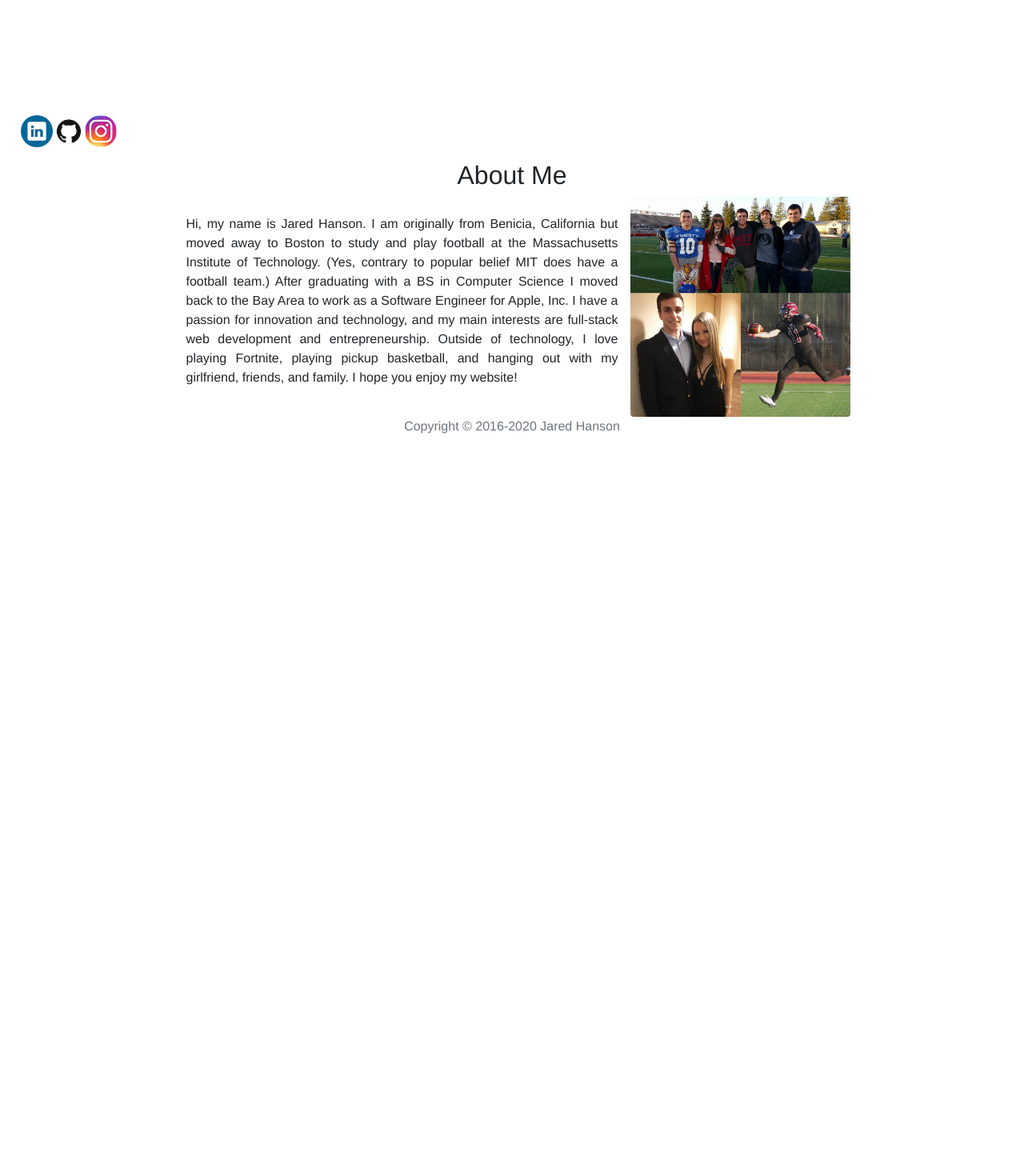
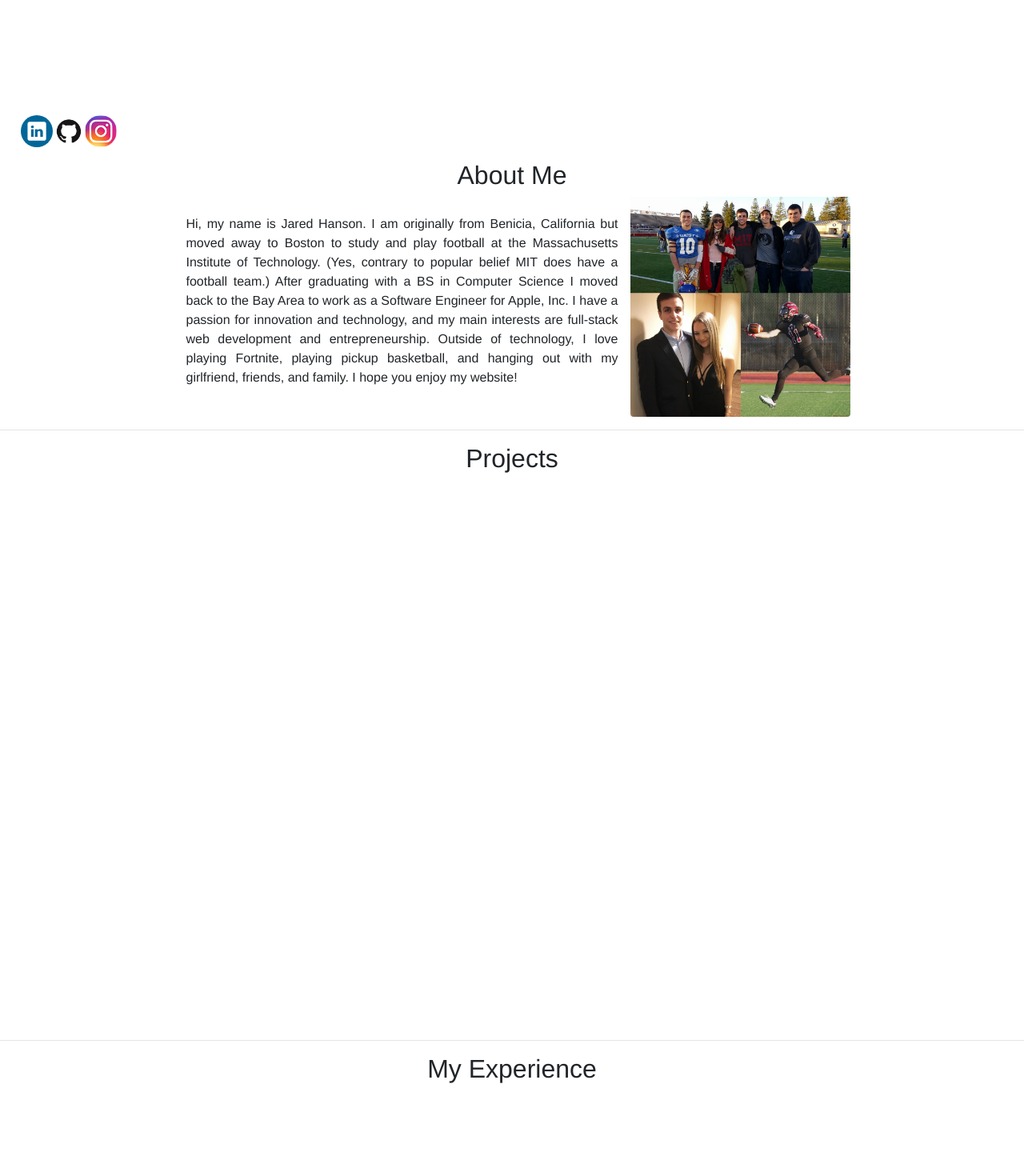
Before and after one commit to jaredhanson11/personal-website, a Vue app: page / in a window 1280 px wide. Shown: the part 600-2070 px from the top of the page at 80% size. Before the commit the page ends 1145 px from the top, so only its background shows below. Built offline with nearby package versions, Linux system fonts and the light colour scheme.

Commit message:
Anchors work, horizontal divider

```diff
--- a/src/components/home/AboutMe.vue
+++ b/src/components/home/AboutMe.vue
@@ -1,5 +1,9 @@
 <template>
-  <b-container id="about-me" class="text-center">
+  <b-container
+    id="about-me"
+    class="text-center"
+    :style="`padding-top: ${navHeight}; margin-top: -${navHeight}`"
+  >
     <b-row align-v="center" align-h="center">
       <b-col>
         <VSectionHeader :header="header" />
@@ -35,6 +39,9 @@ export default {
     },
     img() {
       return this.$store.state.aboutme.img
+    },
+    navHeight() {
+      return this.$store.state.nav.height
     }
   }
 }
--- a/src/components/home/MyExperience.vue
+++ b/src/components/home/MyExperience.vue
@@ -1,11 +1,32 @@
 <template>
-  <div id="my-experience"></div>
+  <b-container
+    id="my-experience"
+    :style="`padding-top: ${navHeight}; margin-top: -${navHeight}`"
+  >
+    <b-row align-v="center" align-h="center"
+      ><VSectionHeader :header="`My Experience`"
+    /></b-row>
+    <b-row></b-row>
+  </b-container>
 </template>
 
 <script>
+import VSectionHeader from '@/components/common/VSectionHeader.vue'
 export default {
-  name: 'MyExperience'
+  name: 'MyExperience',
+  components: {
+    VSectionHeader
+  },
+  computed: {
+    navHeight() {
+      return this.$store.state.nav.height
+    }
+  }
 }
 </script>
 
-<style scoped></style>
+<style scoped>
+#my-experience {
+  height: 100vh;
+}
+</style>
--- a/src/components/home/MyProjects.vue
+++ b/src/components/home/MyProjects.vue
@@ -1,11 +1,30 @@
 <template>
-  <div id="my-projects"></div>
+  <b-container
+    id="my-projects"
+    :style="`padding-top: ${navHeight}; margin-top: -${navHeight}`"
+  >
+    <b-row align-v="center" align-h="center"
+      ><VSectionHeader :header="`Projects`"
+    /></b-row>
+    <b-row></b-row>
+  </b-container>
 </template>
 
 <script>
+import VSectionHeader from '@/components/common/VSectionHeader.vue'
 export default {
-  name: 'MyProjects'
+  name: 'MyProjects',
+  components: { VSectionHeader },
+  computed: {
+    navHeight() {
+      return this.$store.state.nav.height
+    }
+  }
 }
 </script>
 
-<style scoped></style>
+<style scoped>
+#my-projects {
+  height: 100vh;
+}
+</style>
--- a/src/store/navItems.js
+++ b/src/store/navItems.js
@@ -7,6 +7,6 @@ class NavItem {
 
 export default [
   new NavItem('About Me', '#about-me'),
-  new NavItem('Projects', '#projects'),
-  new NavItem('Experience', '#experience')
+  new NavItem('Projects', '#my-projects'),
+  new NavItem('Experience', '#my-experience')
 ]
--- a/src/views/Home.vue
+++ b/src/views/Home.vue
@@ -2,7 +2,9 @@
   <div id="home-page">
     <LandingIntro />
     <AboutMe />
+    <hr />
     <MyProjects />
+    <hr />
     <MyExperience />
   </div>
 </template>
```
